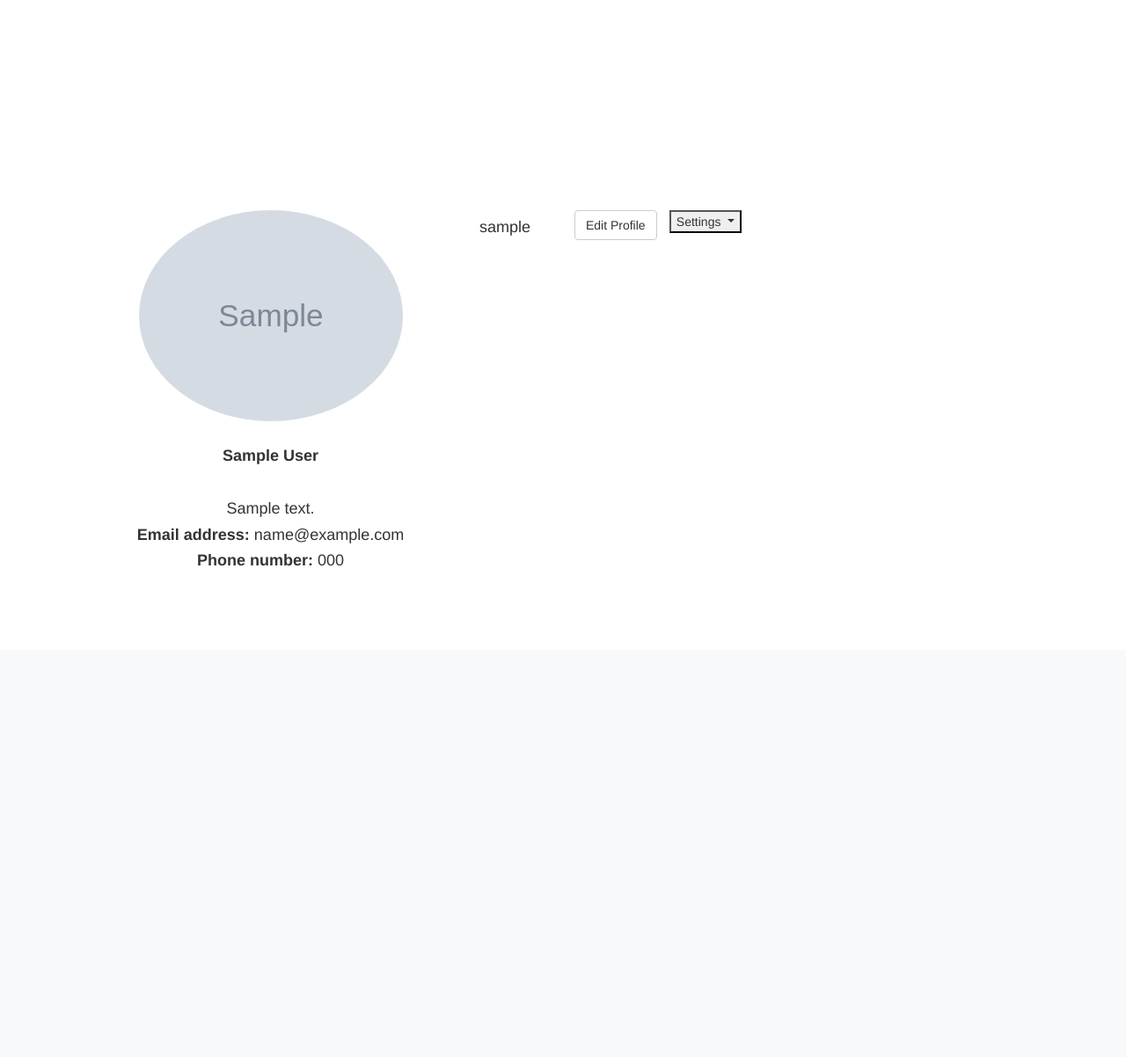
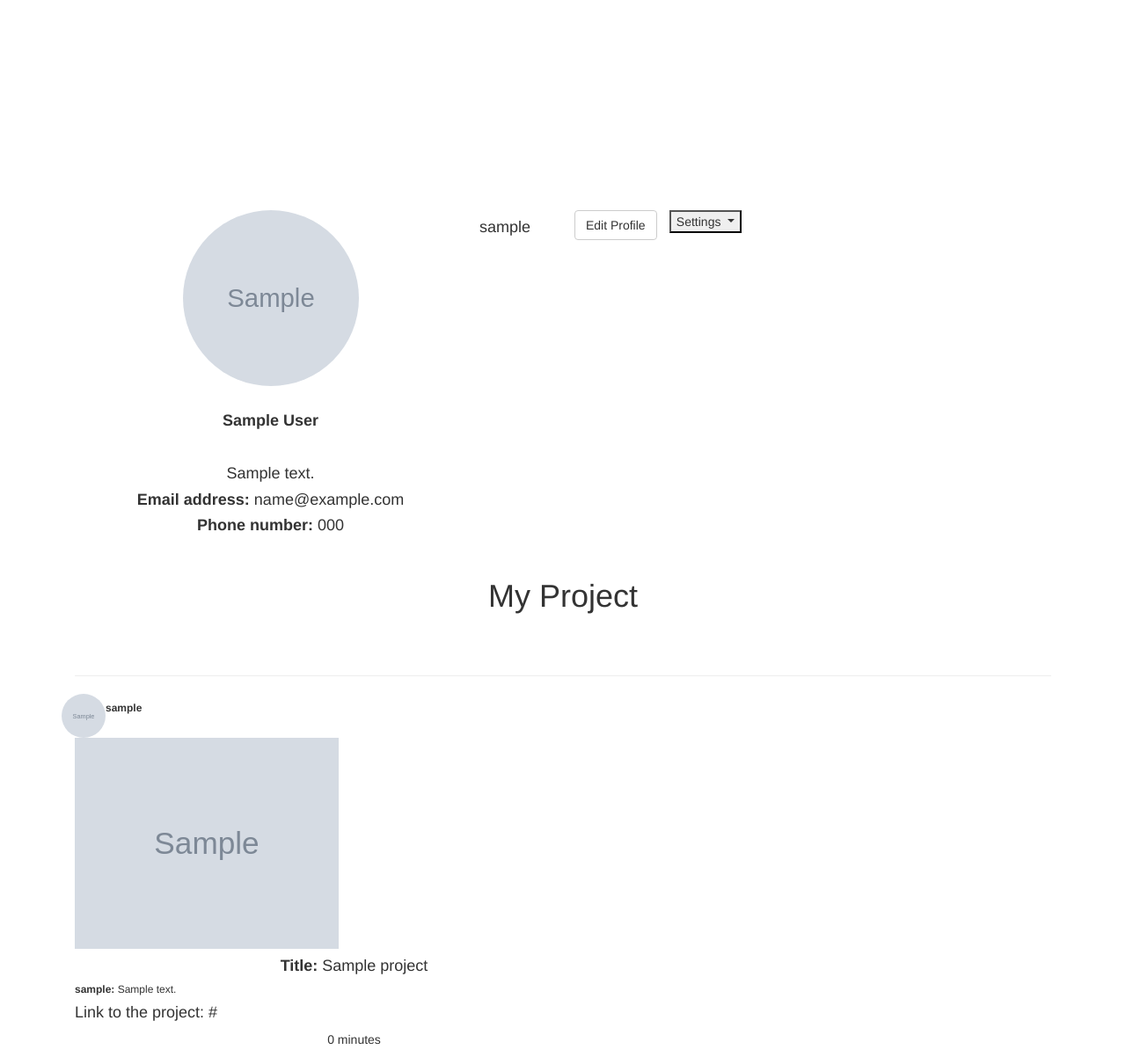
Before and after one commit to Joselyne97/Post-Project, a Django app: page /profile in a window 1280 px wide. Shown: the part 61-1263 px from the top of the page at 88% size. Before the commit the page ends 705 px from the top, so only its background shows below. Run offline with Django 3.2, Linux system fonts and the light colour scheme; a user stored in the database is signed in; tables that the repository leaves empty hold one stand-in row (values such as "Sample post"); grey boxes marked "Sample" are stand-in pictures; some libraries are stand-ins or nearby versions.

Commit message:
I added project forms

```diff
--- a/postapp/templates/users/user_profile.html
+++ b/postapp/templates/users/user_profile.html
@@ -5,11 +5,12 @@
 <div class="container">
 
 <div class="row">
+
   {%if user_profile%}
 
 <div class="col-md-5">
 
-<img src="{{user_profile.profile_pic.url}}" class="img-responsive img-circle center-block" alt="" style="width: 300px; height: 240px;">
+<img src="{{user_profile.profile_pic.url}}" class="img-responsive img-circle center-block" alt="" style="width: 200px; height: 200px;">
 
 <br>
 
@@ -63,14 +64,14 @@
 </div>
 
 </div>
-<!-- <h1 style="text-align: center">Posts</h1><br>
+<h1 style="text-align: center">My Project</h1><br>
 <br>
 <hr>
 
 <div class="row">
 
-    {%for image in images%}
-    <div class="col-md-4">
+    {%for project in projects%}
+                <div class="col-md-7">
                     {% if user_profile%}
                     <div class="row">
 
@@ -80,33 +81,32 @@
 
                     {%endif%}
 
-        <img src="{{image.image.url}}" class="img-responsive" alt="" style="width: 300px; height: 240px;">
+                    <img src="{{project.image.url}}" class="img-responsive" alt="" style="width: 300px; height: 240px;">
+                    <h4 style="text-align: center"><strong>Title:</strong> {{project.title}}</h4>
 
-        <a class="glyphicon glyphicon-heart" href="{% url 'like' id=image.id%}"></a>
-        <a class="far fa-comment" href="{% url 'new-comment' image.id%}"></a>
-        <p>{{image.likes}} <strong>Likes</strong></p>
-
-        <h6><strong>{{image.user.username}}: </strong>
+                    <h6><strong>{{project.user.username}}: </strong>
                         <span>
                           {% autoescape on %}
-                    {{image.caption| safe}}
+                                {{project.description| safe}}
                                {% endautoescape %}
                               </span> </h6>
-              <p style="text-align: center">{{image.pub_date|timesince}}</p>
 
-  {% for com in image.comment_set.all %}
-  <span><p><strong>{{com.user.username}}:</strong> {{com.comment}}</p></span>
+                    <h4>Link to the project: {{project.link_of_site}}</h4>
+                          <p style="text-align: center">{{project.pub_date|timesince}}</p>
+
+
+
+
+            </div>
                 {%endfor%}
 
 
   </div>
-    {%endfor%}
-  </div>
-</div> -->
-
-
 </div>
 
 
 
+
+
+
     {% endblock %}
```
Lines whose indentation alone changed are shown as unchanged.
